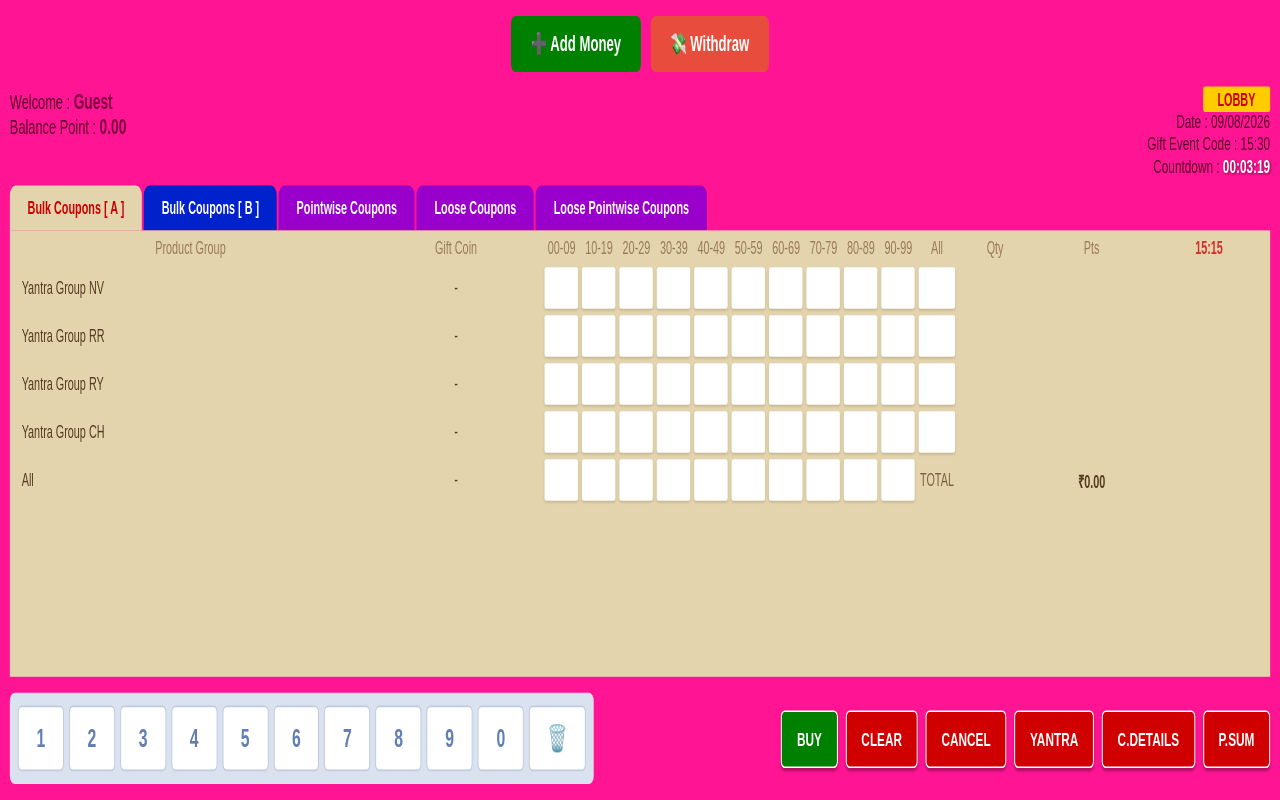
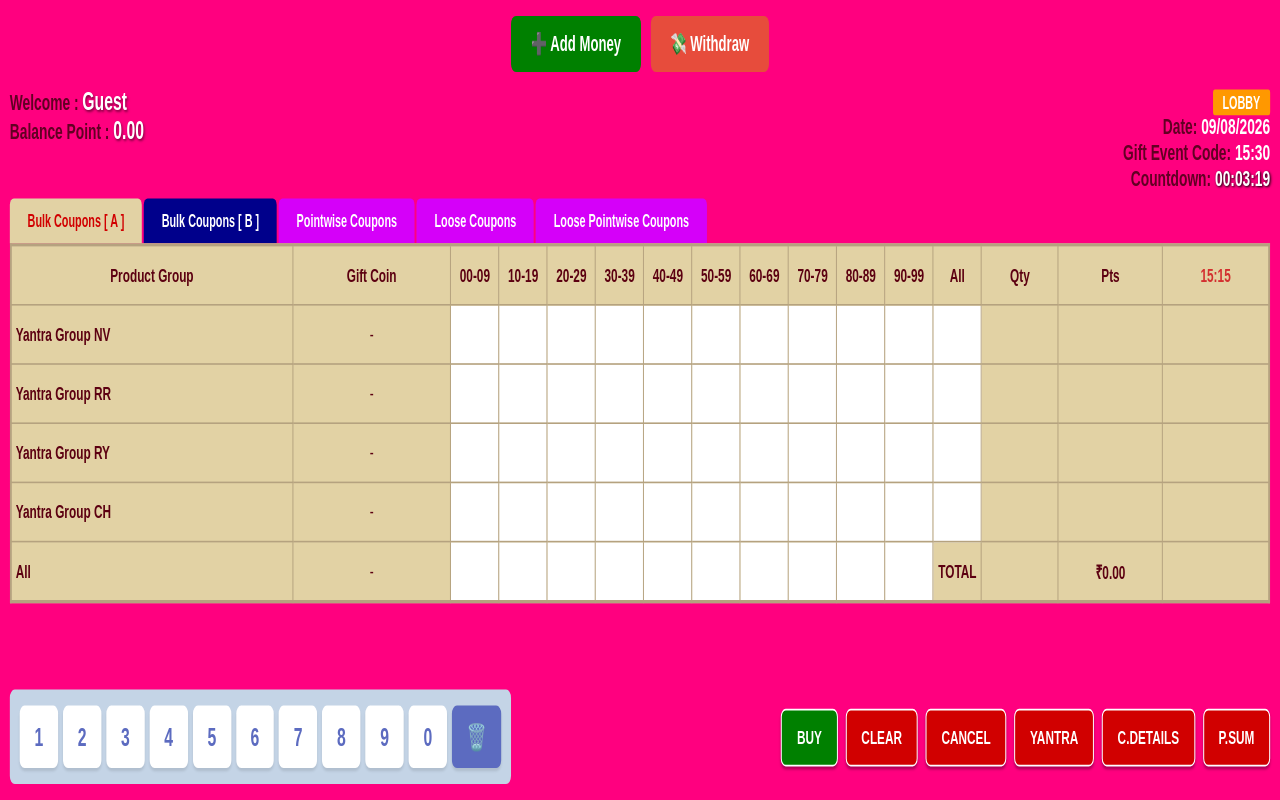
Before and after one commit to hanumanji6465/yantra-game-live, a website: page game.html in a window 1280 px wide. Drawn offline with Linux system fonts and the light colour scheme; no server answers.

Commit message:
Update game.html

```diff
--- a/game.html
+++ b/game.html
@@ -10,8 +10,8 @@
             margin: 0 !important; padding: 0 !important;
             width: 100vw !important; height: 100vh !important;
             overflow: hidden !important;
-            /* 🚀 EXACT NEON PINK BACKGROUND */
-            background-color: #ff1493 !important;
+            /* 🚀 NEON PINK BACKGROUND */
+            background-color: #ff007f !important;
             touch-action: none !important;
             font-family: Arial, sans-serif;
             box-sizing: border-box;
@@ -26,20 +26,19 @@
             margin: 0 !important;
             border-radius: 0 !important;
             border: none !important;
-            background-color: #ff1493;
+            background-color: #ff007f;
             display: flex; flex-direction: column; padding: 10px;
             box-sizing: border-box;
             transform-origin: top left !important;
         }
 
-        /* 🚀 TOP HEADER TEXT COLORS */
-        .header { display: flex; justify-content: space-between; color: #5a0028; font-size: 13px; margin-bottom: 5px; }
-        .header-right { text-align: right; color: #5a0028; font-size: 12px; }
-        #welcome-phone, #balance { color: #800040; font-weight: bold; font-size: 14px;}
-        #countdown-display { color: white; font-weight: bold; text-shadow: 1px 1px 2px rgba(0,0,0,0.5); }
-        .lobby-badge { background-color: #ffcc00; color: #cc0000; padding: 2px 15px; font-size: 11px; font-weight: bold; border-radius: 2px; }
+        /* TOP HEADER COLORS */
+        .header { display: flex; justify-content: space-between; color: #610023; font-size: 14px; font-weight: bold; margin-bottom: 5px; }
+        .header-right { text-align: right; color: #610023; }
+        #welcome-phone, #balance { color: white; text-shadow: 1px 1px 2px rgba(0,0,0,0.5); font-size: 16px;}
+        #countdown-display { color: white; text-shadow: 1px 1px 2px #000; }
 
-        /* 🚀 TABS COLOR ROW FIXED (Left Side Se Start, Folder Shape) */
+        /* 🚀 TABS COLOR ROW FIXED (Left Side Se Start) */
         .tabs {
             display: flex;
             flex-wrap: nowrap;
@@ -50,67 +49,56 @@
             width: 100%;
         }
         .tab {
-            background-color: #9900cc; /* Purple color */
+            background-color: #d500f9; /* Bright Purple/Magenta color */
             color: white;
             padding: 8px 18px;
-            border-radius: 6px 6px 0 0; /* Folder shape */
+            border-radius: 4px 4px 0 0;
             font-size: 11px;
             font-weight: bold;
             border: none;
             cursor: pointer;
         }
         .tab.active {
-            background-color: #0022cc; /* Dark Blue active tab */
+            background-color: #00008b; /* Dark Blue active tab */
             color: white;
         }
         .tab:nth-child(1) {
-            background-color: #e4d4ad; /* Beige tab A */
-            color: #cc0000; /* Red text */
+            background-color: #e2d2a4; /* Matti/Beige background */
+            color: #d10000; /* Laal text */
         }
 
         .main-content { display: flex; gap: 10px; flex-grow: 1; }
 
-        /* 🚀 MAGIC TRICK: THE BEIGE TRAY AND SEPARATED WHITE BOXES */
-        .grid-section {
-            width: 100%;
-            overflow-x: auto;
-            background-color: #e4d4ad; /* Table ka Base Beige color */
-            padding-bottom: 5px;
-        }
+        /* 🚀 TABLE BORDER AND BACKGROUND MATCHING */
+        .grid-section { width: 100%; overflow-x: auto; background-color: transparent; border: none; }
         .grid-table {
-            border-collapse: separate !important; /* Isse dabbe alag-alag dikhenge */
-            border-spacing: 4px 4px !important;   /* Dabbon ke beech ka gap (Beige line) */
-            width: 100%;
-            font-size: 11px;
+            border-collapse: collapse !important;
+            width: 100%; font-size: 12px;
+            background-color: #e2d2a4 !important; /* Table ka base Beige color */
+            border: 2px solid #b5a27f !important; /* Table ka bahari border */
         }
 
-        /* HEADERS AND NON-INPUT CELLS */
-        .grid-table th {
-            color: #997a5c; /* Halka brownish color */
-            font-weight: normal;
-            padding-bottom: 2px;
-        }
-        .grid-table td {
-            color: #553a21; /* Text color */
+        /* THIN BORDER FOR EVERY CELL */
+        .grid-table th, .grid-table td {
+            border: 1px solid #b5a27f !important; /* Andar ke dabbon ka patla border */
             text-align: center;
-            height: 24px;
+            padding: 4px;
+            height: 28px;
+            color: #5c0011;
         }
 
-        .group-name { text-align: left !important; padding-left: 8px; pointer-events: none; white-space: nowrap; }
+        .group-name { font-weight: bold; text-align: left !important; padding-left: 5px; pointer-events: none; white-space: nowrap; }
         .gift-coin { pointer-events: none; }
 
-        /* 🚀 WHITE INPUT CELLS (Photo jaise safed dabbe) */
+        /* 🚀 WHITE INPUT CELLS (Number bharne wale dabbe) */
         .input-cell {
             background-color: #ffffff !important;
-            cursor: pointer;
-            width: 32px !important;
-            border-radius: 2px;
+            cursor: pointer; width: 40px;
             font-weight: bold;
             color: #000000 !important;
-            box-shadow: 0 1px 2px rgba(0,0,0,0.15); /* Halka sa 3D look */
         }
 
-        /* 🚀 NEON GREEN SELECTED CELL */
+        /* NEON GREEN SELECTED CELL */
         .selected-cell { background-color: #00ff00 !important; color: black !important; }
 
         /* RESULT COLUMN SPECIFIC */
@@ -118,27 +106,27 @@
 
         .bottom-controls { display: flex; justify-content: space-between; align-items: center; margin-top: 10px; }
 
-        /* 🚀 NUMPAD COLORS (Photo jaisa Icy Blue Tray aur White Buttons) */
-        .numpad { background-color: #dbe2ef; display: flex; flex-wrap: wrap; gap: 5px; padding: 8px; border-radius: 5px; justify-content: flex-start; }
-        .num-btn { background-color: white; color: #627eb3; border: 1px solid #c0cbe0; border-radius: 4px; padding: 10px 18px; font-size: 16px; font-weight: bold; cursor: pointer; }
+        /* 🚀 NUMPAD COLORS (Photo jaisa Icy Blue) */
+        .numpad { background-color: #c4d4e6; display: flex; flex-wrap: wrap; gap: 5px; padding: 10px; border-radius: 5px; justify-content: flex-start; }
+        .num-btn { background-color: white; color: #5c6bc0; border: none; border-radius: 5px; padding: 10px 15px; font-size: 16px; font-weight: bold; box-shadow: 0px 2px 2px rgba(0,0,0,0.1); cursor: pointer; }
         .num-btn:active { background-color: #ddd; }
 
         .action-bar { display: flex; flex-wrap: wrap; gap: 8px; justify-content: center; }
-        .action-btn { background-color: #d10000; color: white; border: 1px solid #fff; border-radius: 4px; padding: 10px 15px; font-size: 12px; font-weight: bold; cursor: pointer; box-shadow: 0px 2px 2px rgba(0,0,0,0.3); }
+        .action-btn { background-color: #d10000; color: white; border: 1px solid #fff; border-radius: 5px; padding: 10px 15px; font-size: 12px; font-weight: bold; cursor: pointer; box-shadow: 0px 2px 2px rgba(0,0,0,0.3); }
         .action-btn.green { background-color: #008000; }
 
         /* Modals */
         .modal-overlay { display: none; position: fixed; top: 0; left: 0; width: 100%; height: 100%; background-color: rgba(0, 0, 0, 0.7); justify-content: center; align-items: center; z-index: 100; padding: 10px; box-sizing: border-box; }
-        .modal-content { background-color: #fdf5f6; border-radius: 5px; border: 2px solid #ff1493; padding: 15px; width: 100%; max-width: 350px; text-align: center; box-sizing: border-box; }
+        .modal-content { background-color: #fdf5f6; border-radius: 5px; border: 2px solid #ff007f; padding: 15px; width: 100%; max-width: 350px; text-align: center; box-sizing: border-box; }
         .btn-ok { background-color: #008000; color: white; border: none; padding: 10px; font-weight: bold; cursor: pointer; border-radius: 5px; margin-top: 5px; width: 100%; font-size: 16px;}
 
         .yantra-content { max-width: 650px; height: 80vh; display: flex; flex-direction: column; }
-        .modal-header { display: flex; justify-content: space-between; background-color: #ff1493; padding: 8px; font-weight: bold; color: white; }
+        .modal-header { display: flex; justify-content: space-between; background-color: #ff007f; padding: 8px; font-weight: bold; color: white; }
         .close-btn { background-color: #d10000; color: white; border: 1px solid white; cursor: pointer; font-weight: bold; padding: 2px 10px; }
         .table-scroll { overflow-y: auto; overflow-x: auto; margin-top: 10px; flex-grow: 1; }
         .yantra-table { width: 100%; border-collapse: collapse; text-align: center; font-size: 14px; min-width: 400px; }
         .yantra-table th, .yantra-table td { border: 1px solid #ccc; padding: 6px; }
-        .yantra-table th { background-color: #e4d4ad; color: #5c0011; }
+        .yantra-table th { background-color: #e2d2a4; color: #5c0011; }
     </style>
 
     <script>
@@ -190,10 +178,10 @@
         <div class="header">
             <div>Welcome : <span id="welcome-phone">Guest</span><br>Balance Point : <span id="balance">0.00</span></div>
             <div class="header-right">
-                <span class="lobby-badge">LOBBY</span><br>
-                Date : <span id="current-date"></span><br>
-                Gift Event Code : <span id="event-code">--:--</span><br>
-                Countdown : <span id="countdown-display">00:00:00</span>
+                <span style="background-color:#ff9800; color: white; padding:2px 10px; font-size:11px; border-radius: 2px;">LOBBY</span><br>
+                Date: <span id="current-date" style="color: white;"></span><br>
+                Gift Event Code: <span id="event-code" style="color: white;">--:--</span><br>
+                Countdown: <span id="countdown-display">00:00:00</span>
             </div>
         </div>
 
@@ -231,7 +219,7 @@
                     <tr>
                         <td class="group-name">All</td><td class="gift-coin">-</td>
                         <td class="input-cell" data-group="ALL" data-range="00-09"></td><td class="input-cell" data-group="ALL" data-range="10-19"></td><td class="input-cell" data-group="ALL" data-range="20-29"></td><td class="input-cell" data-group="ALL" data-range="30-39"></td><td class="input-cell" data-group="ALL" data-range="40-49"></td><td class="input-cell" data-group="ALL" data-range="50-59"></td><td class="input-cell" data-group="ALL" data-range="60-69"></td><td class="input-cell" data-group="ALL" data-range="70-79"></td><td class="input-cell" data-group="ALL" data-range="80-89"></td><td class="input-cell" data-group="ALL" data-range="90-99"></td>
-                        <td style="color: #7b6244;">TOTAL</td>
+                        <td style="font-weight:bold;">TOTAL</td>
                         <td id="total-qty" style="font-weight:bold;"></td><td id="cart-total-pts" style="font-weight:bold;">₹0.00</td><td></td>
                     </tr>
                 </table>
@@ -243,7 +231,7 @@
                 <button class="num-btn" onclick="typeNumber('1')">1</button><button class="num-btn" onclick="typeNumber('2')">2</button><button class="num-btn" onclick="typeNumber('3')">3</button>
                 <button class="num-btn" onclick="typeNumber('4')">4</button><button class="num-btn" onclick="typeNumber('5')">5</button><button class="num-btn" onclick="typeNumber('6')">6</button>
                 <button class="num-btn" onclick="typeNumber('7')">7</button><button class="num-btn" onclick="typeNumber('8')">8</button><button class="num-btn" onclick="typeNumber('9')">9</button>
-                <button class="num-btn" onclick="typeNumber('0')">0</button><button class="num-btn" onclick="clearActiveCell()" style="background-color: white; border: 1px solid #c0cbe0;">🗑️</button>
+                <button class="num-btn" onclick="typeNumber('0')">0</button><button class="num-btn" onclick="clearActiveCell()" style="background-color: #5c6bc0; color: white;">🗑️</button>
             </div>
             <div class="action-bar">
                 <button class="action-btn green" onclick="buyTickets()">BUY</button>
```
